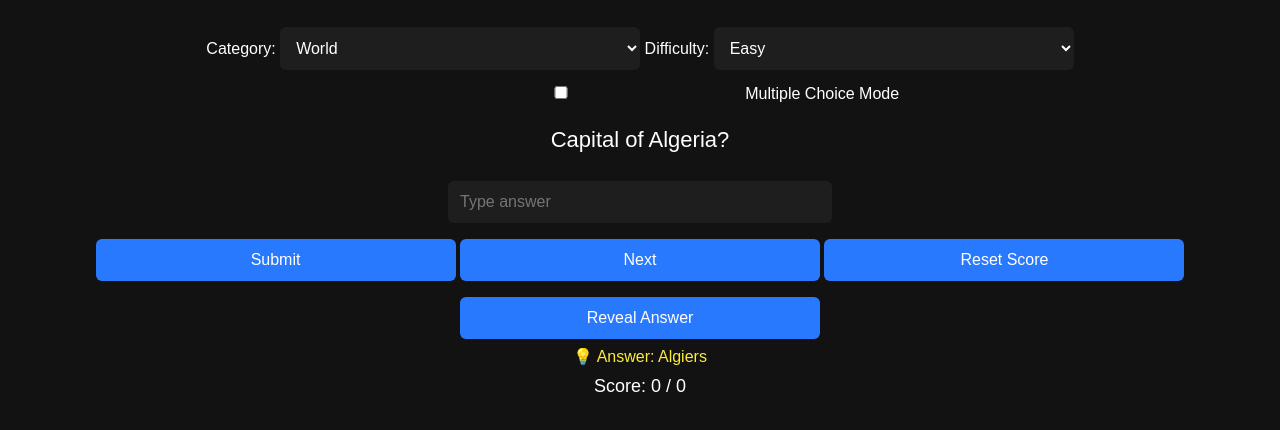
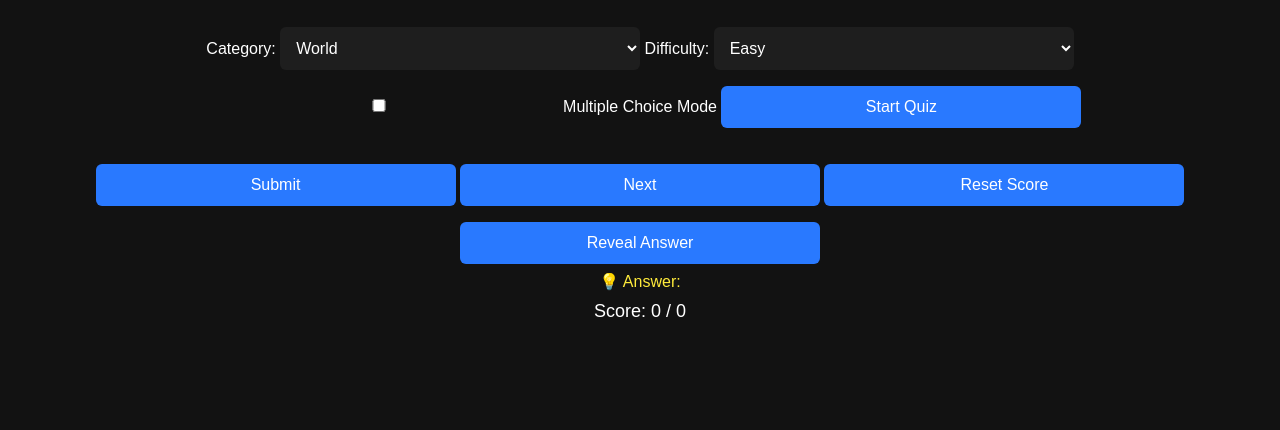
Before and after one commit to ginalinettispaghetticonfetti1/capital-quiz-game, a plain HTML site: page index.html in a window 1280 px wide. Both pictures are taken after a click on the button "Reveal Answer". Shown: the part 90-520 px from the top of the page. Drawn offline with Linux system fonts and the light colour scheme.

Commit message:
Add files via upload

```diff
--- a/index.html
+++ b/index.html
@@ -62,6 +62,8 @@ button:hover { background: #1c54b2; }
   <input type="checkbox" id="mcMode"> Multiple Choice Mode
 </label>
 
+<button onclick="startQuiz()">Start Quiz</button>
+
 <div id="question"></div>
 <div id="answerArea"></div>
 
@@ -82,16 +84,15 @@ const soundWrong = new Audio("https://actions.google.com/sounds/v1/cartoon/wood_
 let score = 0;
 let total = 0;
 const sessionLimit = 30; // max questions per session
+let currentAnswer = [];
 
 // -------- DATA --------
-// Full World data (example, replace with complete)
 const worldCapitals = {
 "Afghanistan":["Kabul"],"Albania":["Tirana"],"Algeria":["Algiers"],"Andorra":["Andorra la Vella"],
-// ... rest of countries
+// ... (add all other countries as needed)
 "Zimbabwe":["Harare"]
 };
 
-// Continent subsets
 const continents = {
   africa: ["Algeria","Angola","Benin","Botswana","Burundi","Cameroon","Cape Verde","Central African Republic","Chad","Comoros","Congo","Democratic Republic of Congo","Djibouti","Egypt","Equatorial Guinea","Eritrea","Eswatini","Ethiopia","Gabon","Gambia","Ghana","Guinea","Guinea-Bissau","Ivory Coast","Kenya","Lesotho","Liberia","Libya","Madagascar","Malawi","Mali","Mauritania","Mauritius","Morocco","Mozambique","Namibia","Niger","Nigeria","Rwanda","Sao Tome and Principe","Senegal","Seychelles","Sierra Leone","Somalia","South Africa","South Sudan","Sudan","Tanzania","Togo","Tunisia","Uganda","Zambia","Zimbabwe"],
   asia: ["Afghanistan","Armenia","Azerbaijan","Bahrain","Bangladesh","Bhutan","Brunei","Cambodia","China","Cyprus","Georgia","India","Indonesia","Iran","Iraq","Israel","Japan","Jordan","Kazakhstan","Kuwait","Kyrgyzstan","Laos","Lebanon","Malaysia","Maldives","Mongolia","Myanmar","Nepal","North Korea","Oman","Pakistan","Palestine","Philippines","Qatar","Saudi Arabia","Singapore","South Korea","Sri Lanka","Syria","Taiwan","Tajikistan","Thailand","Timor-Leste","Turkmenistan","United Arab Emirates","Uzbekistan","Vietnam","Yemen"],
@@ -121,9 +122,6 @@ const canadaCapitals = {
 "Quebec":["Quebec City"],"Saskatchewan":["Regina"],"Northwest Territories":["Yellowknife"],
 "Nunavut":["Iqaluit"],"Yukon":["Whitehorse"]
 };
-
-// -------- GAME STATE --------
-let currentAnswer = [];
 
 // -------- STRING HELPERS --------
 function normalize(str) {
@@ -160,10 +158,10 @@ function getCurrentCategoryData(){
 }
 
 function nextQuestion(){
-  if(total>=sessionLimit){
+  if(total>=30){
     document.getElementById("question").innerText="🎉 Session Complete!";
     document.getElementById("answerArea").innerHTML="";
-    document.getElementById("result").innerHTML=`Your final score: ${score} / ${sessionLimit} 🎉`;
+    document.getElementById("result").innerHTML=`Your final score: ${score} / 30 🎉`;
     return;
   }
   document.getElementById("result").innerHTML="";
@@ -172,8 +170,7 @@ function nextQuestion(){
   const keys=Object.keys(data);
   const country=keys[Math.floor(Math.random()*keys.length)];
   currentAnswer=data[country];
-  document.getElementById("question").innerText=
-    (document.getElementById("category").value==="world"?"Capital of ":"Capital of ")+country+"?";
+  document.getElementById("question").innerText="Capital of "+country+"?";
   renderInput();
 }
 
@@ -193,7 +190,7 @@ function renderInput(){
 }
 
 function submitAnswer(selected){
-  if(total>=sessionLimit){return;}
+  if(total>=30){return;}
   let userAnswer=selected;
   const inputField=document.getElementById("textAnswer");
   if(!userAnswer&&inputField) userAnswer=inputField.value.trim();
@@ -218,6 +215,10 @@ function submitAnswer(selected){
   document.getElementById("score").innerText=`Score: ${score} / ${total}`;
 }
 
+function revealAnswer(){
+  document.getElementById("result").innerHTML=`<div class="accepted">💡 Answer: ${currentAnswer.join(", ")}</div>`;
+}
+
 function resetScore(){
   score=0;
   total=0;
@@ -226,12 +227,14 @@ function resetScore(){
   nextQuestion();
 }
 
-function revealAnswer(){
-  document.getElementById("result").innerHTML=`<div class="accepted">💡 Answer: ${currentAnswer.join(", ")}</div>`;
+// -------- NEW: Start Quiz --------
+function startQuiz(){
+  score=0;
+  total=0;
+  document.getElementById("score").innerText="Score: 0 / 0";
+  document.getElementById("result").innerHTML="";
+  nextQuestion();
 }
-
-// Start first question
-nextQuestion();
 </script>
 
 </body>
```
